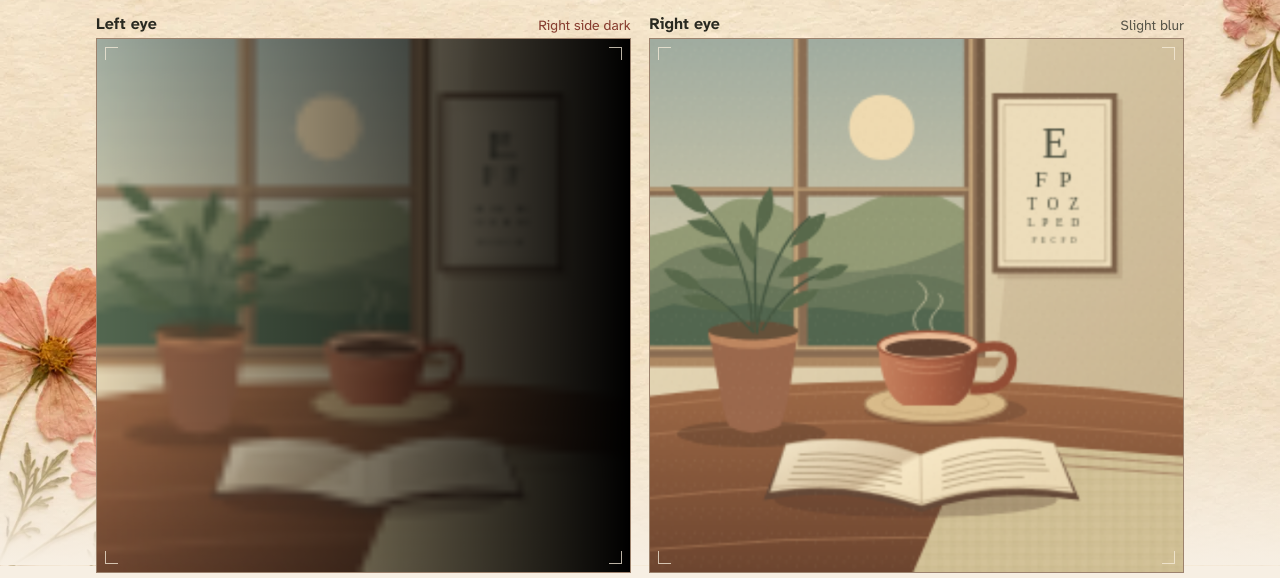
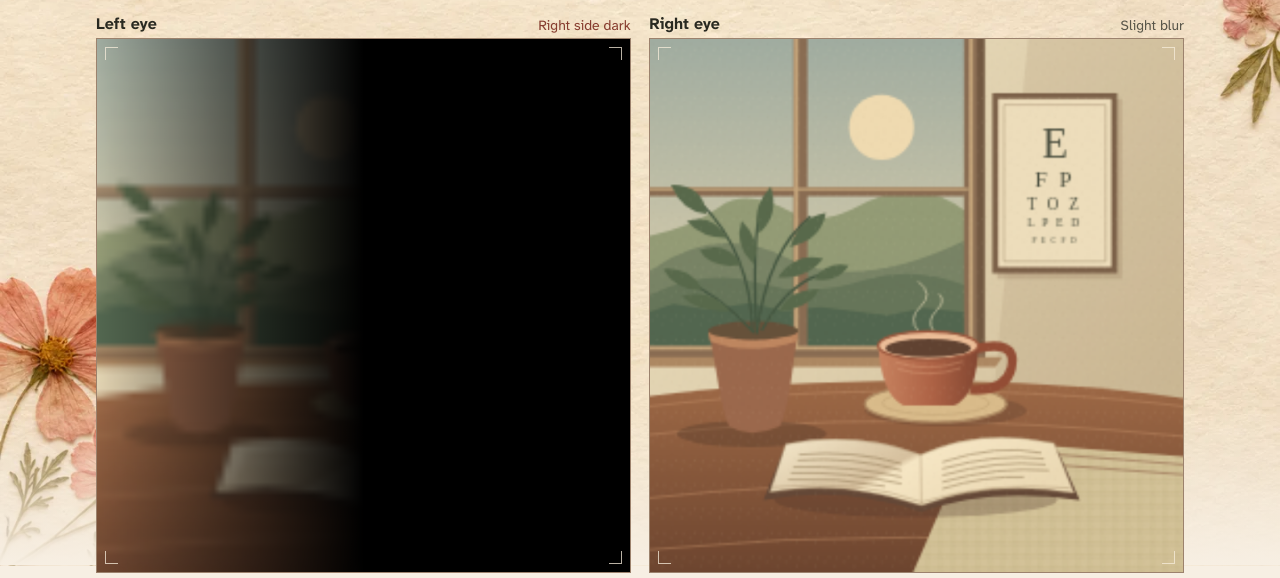
Before and after one commit to Parthawe/aai-eye-view, a plain HTML site: page docs/index.html in a window 1280 px wide. Shown: the part 155-733 px from the top of the page. Drawn offline with Linux system fonts and the light colour scheme.

Commit message:
Increase preset darkness within the right half

```diff
--- a/docs/app.js
+++ b/docs/app.js
@@ -36,8 +36,8 @@ const focusLayers = {
 };
 const stages = [
   { size: 50, darkness: 0 },
-  { size: 26, darkness: 46 },
-  { size: 34, darkness: 91 },
+  { size: 50, darkness: 40 },
+  { size: 50, darkness: 70 },
   { size: 50, darkness: 100 },
 ];
 const scenes = { en: new Image(), mr: new Image() };
@@ -163,10 +163,14 @@ function render() {
 
 function drawDarkArea(ctx) {
   if (pattern === 'edge') {
-    const start = SIZE - 1 - darkWidth * 2;
-    const shade = ctx.createLinearGradient(start, 0, SIZE - 1, 0);
+    const start = SIZE - darkWidth * 2;
+    // At 40%, preserve the former Strong fade. Higher levels reach black sooner.
+    const strength = Math.max(0, (spotOpacity - .4) / .6);
+    const end = SIZE - darkWidth * strength;
+    const opacity = Math.min(1, spotOpacity / .4);
+    const shade = ctx.createLinearGradient(start, 0, end, 0);
     shade.addColorStop(0, 'transparent');
-    shade.addColorStop(1, 'rgba(0, 0, 0,' + spotOpacity + ')');
+    shade.addColorStop(1, 'rgba(0, 0, 0,' + opacity + ')');
     ctx.fillStyle = shade;
     ctx.fillRect(0, 0, SIZE, SIZE);
     return;
--- a/docs/index.html
+++ b/docs/index.html
@@ -7,9 +7,9 @@
   <meta name="description" content="A tribute to Mom and an interactive illustration of how vision can differ between two eyes.">
   <title>Aai | A view through two eyes</title>
   <link rel="icon" href="./mark.svg" type="image/svg+xml">
-  <link rel="stylesheet" href="./style.css?v=fade">
-  <script src="./language.js?v=fade" defer></script>
-  <script src="./app.js?v=fade" defer></script>
+  <link rel="stylesheet" href="./style.css?v=strong">
+  <script src="./language.js?v=strong" defer></script>
+  <script src="./app.js?v=strong" defer></script>
 </head>
 <body>
   <header class="masthead wrap">
```
